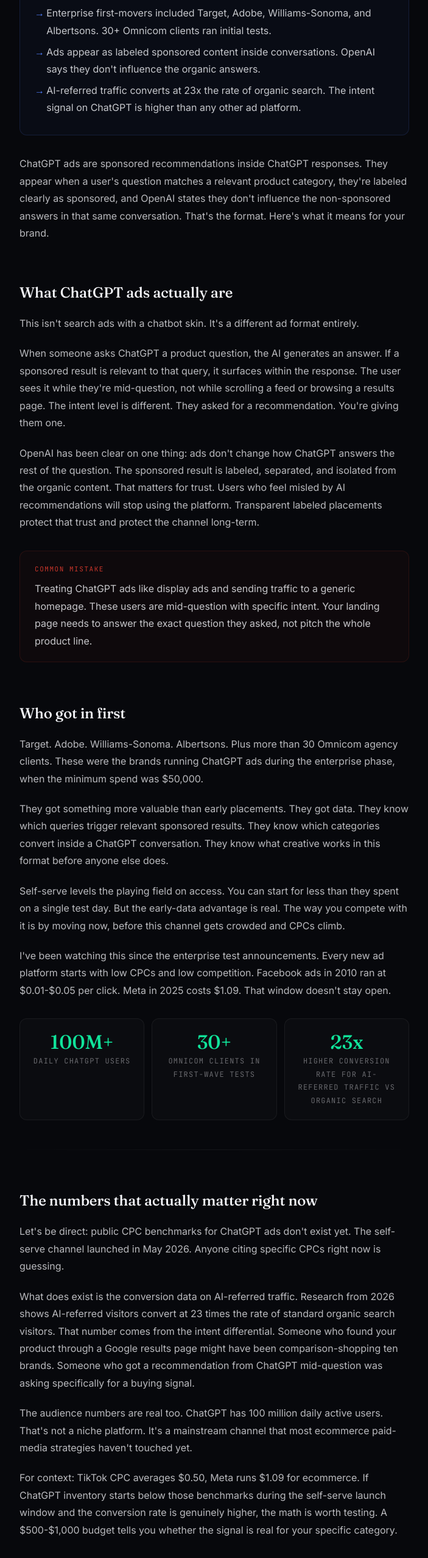
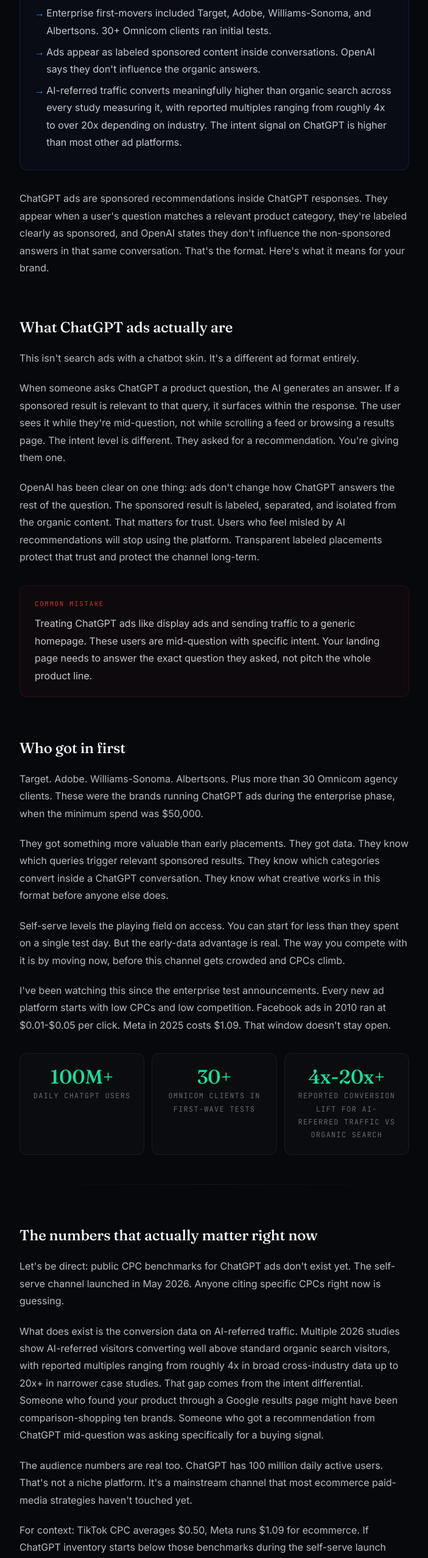
Before and after one commit to dustyboy-23/ventiscale-site, a Next.js app: page /blog/chatgpt-ads-ecommerce-2026 in a window 1280 px wide. Shown: the part 1240-3795 px from the top of the page at 61% size, without its empty margins (288-991 px from the left). Built offline with nearby package versions, Linux system fonts and the light colour scheme; no server answers.

Commit message:
Blog sweep 2A: verify-and-fix (batch 7)

```diff
--- a/app/(marketing)/blog/best-marketing-strategy-for-coaches/page.tsx
+++ b/app/(marketing)/blog/best-marketing-strategy-for-coaches/page.tsx
@@ -50,7 +50,7 @@ const FAQ_DATA = [
   },
   {
     q: "Do online coaches need social media to get clients?",
-    a: "Yes. 82% of coaching clients research their coach online before reaching out. Social media is where that research happens. Coaches with no active presence lose clients to competitors who show up consistently, even if the competitor&apos;s coaching quality is lower.",
+    a: "Yes. Most prospective coaching clients research a coach online before reaching out, and social media is where that research happens. Coaches with no active presence lose clients to competitors who show up consistently, even if the competitor&apos;s coaching quality is lower.",
   },
   {
     q: "When should an online coach outsource their marketing?",
@@ -245,9 +245,9 @@ export default async function Post() {
               <div className="stat-label">Certified coaches worldwide</div>
             </div>
             <div className="blog-stat">
-              <div className="stat-number">82%</div>
+              <div className="stat-number">60%</div>
               <div className="stat-label">
-                Research a coach online before hiring
+                Of coaches now offer online courses to add income
               </div>
             </div>
           </div>
@@ -263,10 +263,10 @@ export default async function Post() {
             <div className="callout-label">Common mistake</div>
             <p>
               Relying solely on referrals for client acquisition.
-              Referral-dependent coaches experience 40-60% revenue swings month
-              to month because they can&apos;t control the flow of new
-              prospects. You need a system that generates leads whether or not
-              someone recommends you this week.
+              Referral-dependent coaches routinely see feast-or-famine
+              revenue swings month to month because they can&apos;t control
+              the flow of new prospects. You need a system that generates
+              leads whether or not someone recommends you this week.
             </p>
           </div>
 
@@ -338,17 +338,19 @@ export default async function Post() {
           <div className="blog-callout">
             <div className="callout-label">Key insight</div>
             <p>
-              According to the{" "}
+              The{" "}
               <a
                 href="https://coachingfederation.org/research/global-coaching-study"
                 target="_blank"
                 rel="noopener noreferrer"
               >
                 ICF Global Coaching Study
-              </a>
-              , coaches who combine digital marketing with a structured sales
-              process earn 2.5x more than those relying on organic reach alone.
-              The system matters more than any single tactic.
+              </a>{" "}
+              tracks a coaching industry that&apos;s nearly doubled in
+              revenue since 2023 while practitioner count keeps climbing.
+              More coaches chasing a growing pie means visibility, not just
+              skill, increasingly decides who gets the clients. The system
+              matters more than any single tactic.
             </p>
           </div>
 
--- a/app/(marketing)/blog/chatgpt-ads-ecommerce-2026/page.tsx
+++ b/app/(marketing)/blog/chatgpt-ads-ecommerce-2026/page.tsx
@@ -199,8 +199,11 @@ export default async function Post() {
                 OpenAI says they don&apos;t influence the organic answers.
               </li>
               <li>
-                AI-referred traffic converts at 23x the rate of organic search.
-                The intent signal on ChatGPT is higher than any other ad platform.
+                AI-referred traffic converts meaningfully higher than organic
+                search across every study measuring it, with reported
+                multiples ranging from roughly 4x to over 20x depending on
+                industry. The intent signal on ChatGPT is higher than most
+                other ad platforms.
               </li>
             </ul>
           </div>
@@ -281,9 +284,9 @@ export default async function Post() {
               <div className="stat-label">Omnicom clients in first-wave tests</div>
             </div>
             <div className="blog-stat">
-              <div className="stat-number">23x</div>
+              <div className="stat-number">4x-20x+</div>
               <div className="stat-label">
-                Higher conversion rate for AI-referred traffic vs organic search
+                Reported conversion lift for AI-referred traffic vs organic search
               </div>
             </div>
           </div>
@@ -297,13 +300,15 @@ export default async function Post() {
             Anyone citing specific CPCs right now is guessing.
           </p>
           <p>
-            What does exist is the conversion data on AI-referred traffic. Research
-            from 2026 shows AI-referred visitors convert at 23 times the rate of
-            standard organic search visitors. That number comes from the intent
-            differential. Someone who found your product through a Google results
-            page might have been comparison-shopping ten brands. Someone who got a
-            recommendation from ChatGPT mid-question was asking specifically for a
-            buying signal.
+            What does exist is the conversion data on AI-referred traffic.
+            Multiple 2026 studies show AI-referred visitors converting well
+            above standard organic search visitors, with reported multiples
+            ranging from roughly 4x in broad cross-industry data up to 20x+
+            in narrower case studies. That gap comes from the intent
+            differential. Someone who found your product through a Google
+            results page might have been comparison-shopping ten brands.
+            Someone who got a recommendation from ChatGPT mid-question was
+            asking specifically for a buying signal.
           </p>
           <p>
             The audience numbers are real too. ChatGPT has 100 million daily active
```
